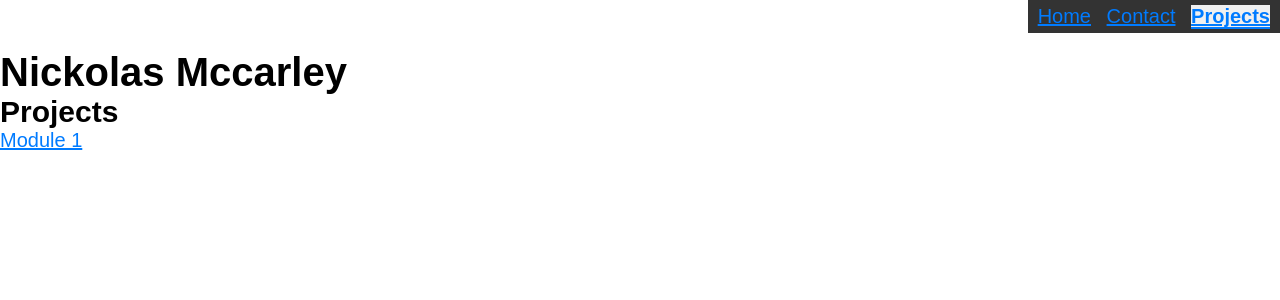
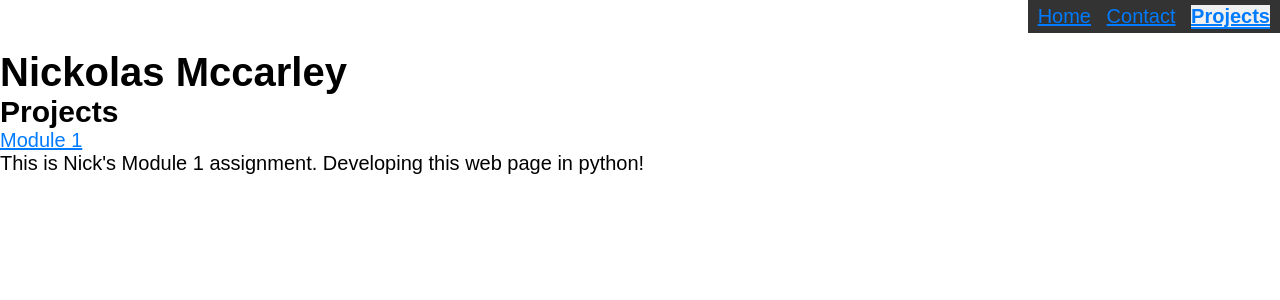
Before and after one commit to nwmccarley/jhu_software_concepts, a Flask app: page /projects in a window 1280 px wide. Shown: the top 300 px of the page. Run offline with Flask 3, Linux system fonts and the light colour scheme.

Commit message:
Module 1

```diff
--- a/Module 1/board/templates/pages/projects.html
+++ b/Module 1/board/templates/pages/projects.html
@@ -6,4 +6,5 @@
 
 {% block content %}
 <p><a href="https://github.com/nwmccarley/jhu_software_concepts/tree/main/Module%201">Module 1</a></p>
+<p> This is Nick's Module 1 assignment. Developing this web page in python!</p>
 {% endblock content %}
```
